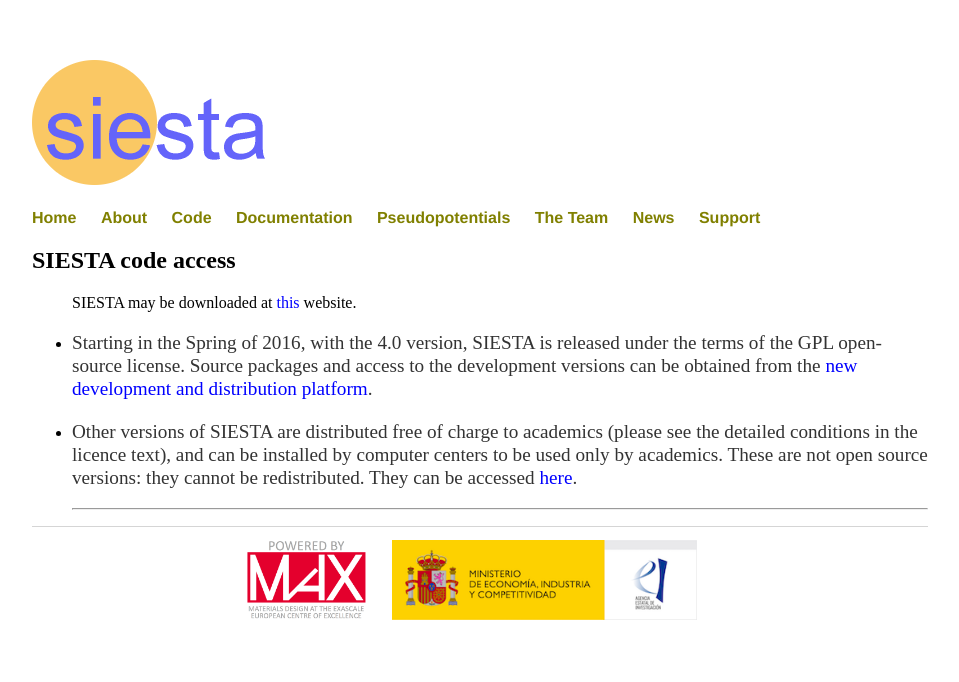
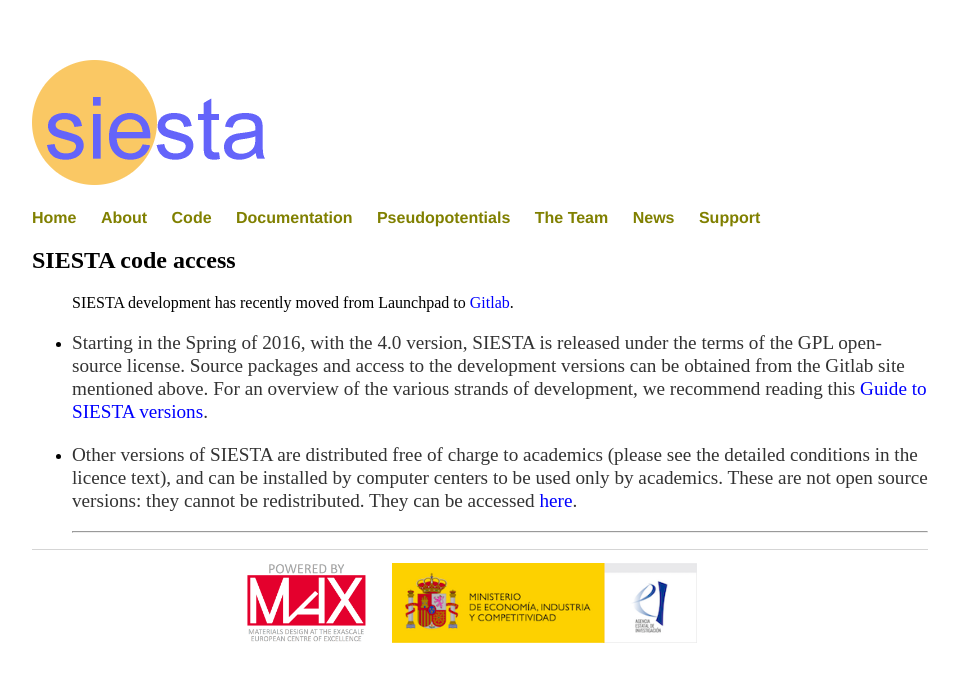
Before and after one commit to siesta-project/web-portal, a Jekyll site: the page built from CodeAccess/index.html, in a window 1280 px wide. Shown: the top 682 px of the page, without its empty margins (160-1119 px from the left). Built offline with Jekyll 4.4.1, drawn with Linux system fonts in a browser that asks for light colours.

Commit message:
Update development platform. Add mention to JCP paper

```diff
--- a/CodeAccess/index.html
+++ b/CodeAccess/index.html
@@ -7,15 +7,17 @@
 
 <ul>
 
-  SIESTA may be downloaded at <a href="http://launchpad.net/siesta">this</a> website.
+  SIESTA development has recently moved from Launchpad to
+  <a href="http://gitlab.com/siesta-project/siesta">Gitlab</a>.
 
 
 <li><p> Starting in the Spring of 2016, with the 4.0 version, SIESTA
   is released under the terms of the GPL open-source license. Source
   packages and access to the development versions can be obtained from
-  the
-  <a href="http://launchpad.net/siesta">new development and
-    distribution platform</a>.
+  the Gitlab site mentioned above. For an overview of the various
+  strands of development, we recommend reading
+  this <a href="https://gitlab.com/siesta-project/siesta/-/wikis/Guide-to-Siesta-versions">Guide
+      to SIESTA versions</a>.
 </p>
 
 <li><p> Other versions of SIESTA are distributed free
```
Also changed, not shown: _posts/2020-05-28-overview-paper.md (added, +10 -0 lines), index.html (+7 -0 lines).
